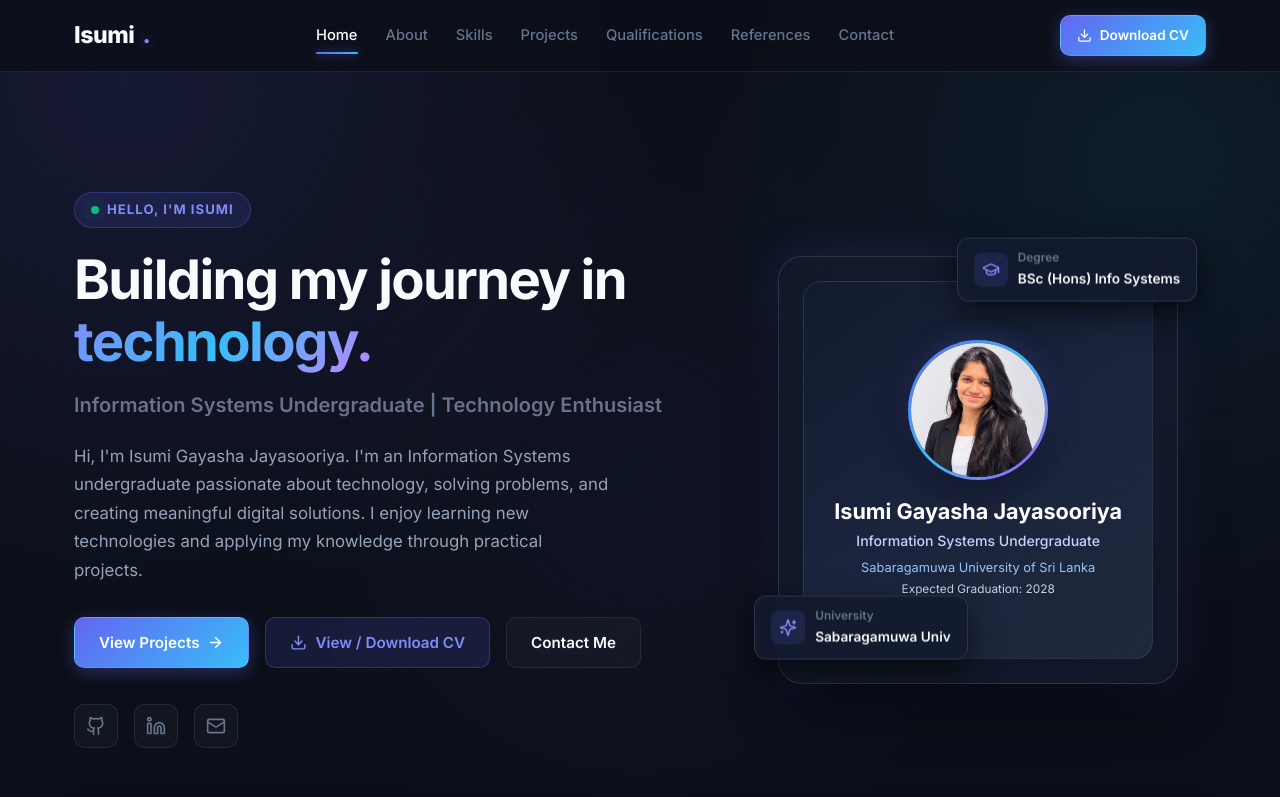
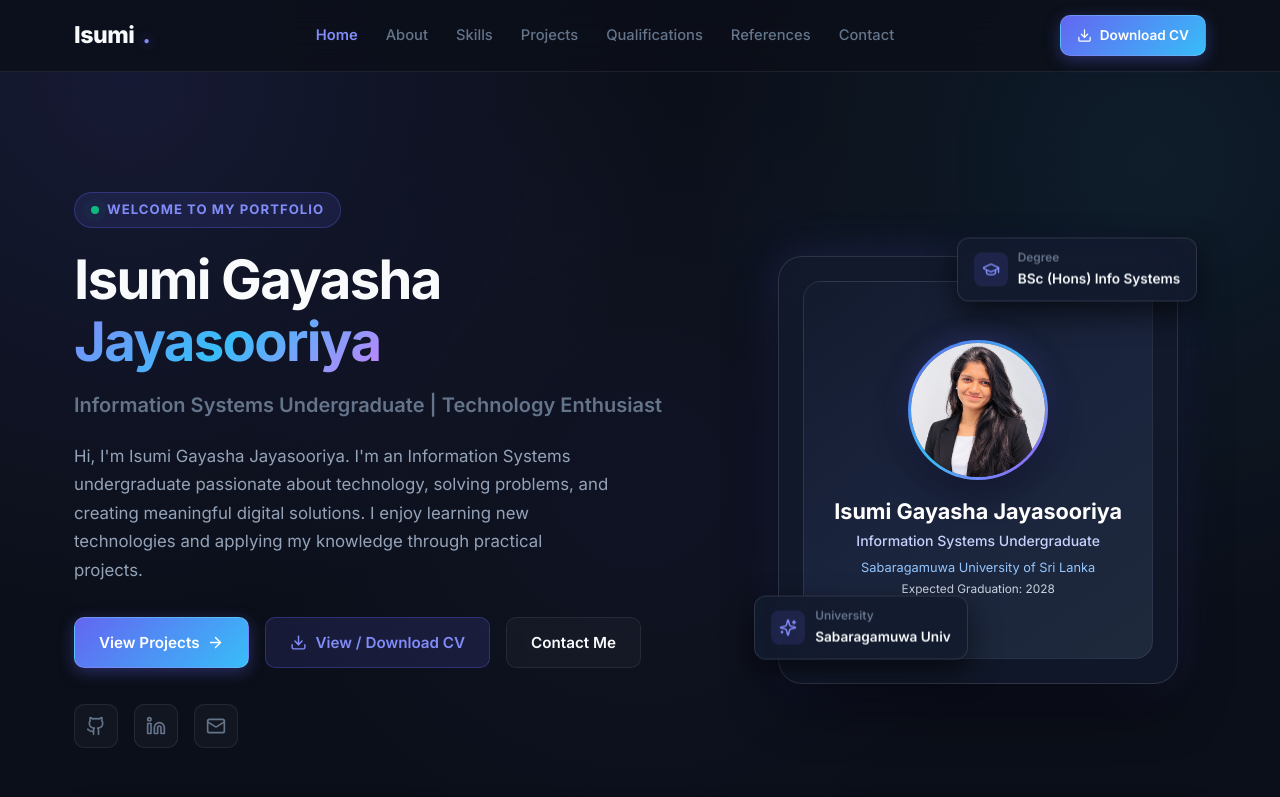
Before and after one commit to JMIG-Jayasooriya/my_portfolio, a React (Vite) app: page / in a window 1280 px wide. Shown: the top 797 px of the page. Built offline with nearby package versions, Linux system fonts and the light colour scheme.

Commit message:
feat: add custom index.css and Home component for portfolio layout

```diff
--- a/src/index.css
+++ b/src/index.css
@@ -316,20 +316,13 @@
   transition: color var(--transition-fast);
 }
 
-.nav-link:hover, .nav-link.active {
-  color: #FFFFFF;
-}
-
-.nav-link.active::after {
-  content: '';
-  position: absolute;
-  bottom: 0;
-  left: 0;
-  width: 100%;
-  height: 2px;
-  background: var(--accent-gradient);
-  border-radius: 2px;
-  box-shadow: 0 0 8px rgba(99, 102, 241, 0.7);
+.nav-link:hover {
+  color: #FFFFFF;
+}
+
+.nav-link.active {
+  color: var(--primary-light);
+  font-weight: 600;
 }
 
 .nav-cta {
--- a/src/sections/Home.jsx
+++ b/src/sections/Home.jsx
@@ -24,11 +24,11 @@ const Home = ({ onOpenCvModal }) => {
           <div className="hero-content">
             <div className="hero-badge">
               <span className="hero-badge-dot"></span>
-              <span>HELLO, I'M ISUMI</span>
+              <span>WELCOME TO MY PORTFOLIO</span>
             </div>
 
             <h1 className="hero-title">
-              Building my journey in <span className="gradient-text">technology.</span>
+              Isumi Gayasha <span className="gradient-text">Jayasooriya</span>
             </h1>
 
             <p className="hero-subtitle">
```
